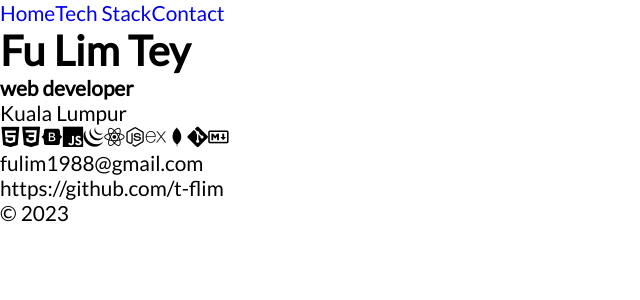
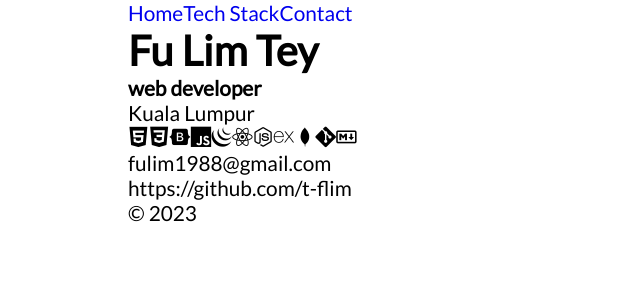
Before and after one commit to t-flim/t-flim.github.io, a React (Vite) app: page / in a window 1280 px wide. Shown: the top 300 px of the page, without its empty margins (0-640 px from the left). Built offline with nearby package versions, Linux system fonts and the light colour scheme.

Commit message:
Add container class

```diff
--- a/src/components/contacts/Contacts.jsx
+++ b/src/components/contacts/Contacts.jsx
@@ -5,11 +5,13 @@ function Contacts() {
 
     return(
         <section id="contacts">
-            {contactMethods.map(contactMethod => {
-                return(
-                    <p key={contactMethod.id}>{contactMethod.url}</p>
-                )
-            })}
+            <div class="container">
+                {contactMethods.map(contactMethod => {
+                    return(
+                        <p key={contactMethod.id}>{contactMethod.url}</p>
+                    )
+                })}
+            </div>
         </section>
     )
 }
--- a/src/components/footer/Footer.jsx
+++ b/src/components/footer/Footer.jsx
@@ -5,9 +5,11 @@ function Footer() {
 
     return(
         <footer id="footer">
-            <p>
-                &copy; {currentYear}
-            </p>
+            <div class="container">
+                <p>
+                    &copy; {currentYear}
+                </p>
+            </div>
         </footer>
     )
 }
--- a/src/components/header/Header.jsx
+++ b/src/components/header/Header.jsx
@@ -6,11 +6,13 @@ function Header() {
 
     return(
         <header id="hero">
-            <div className="hero-name">
-                <h1>{firstName} {lastName}</h1>
-                <h4>{title}</h4>
+            <div class="container">
+                <div className="hero-name">
+                    <h1>{firstName} {lastName}</h1>
+                    <h4>{title}</h4>
+                </div>
+                <p>{location}</p>
             </div>
-            <p>{location}</p>
         </header>
     )
 }
--- a/src/components/navbar/NavBar.jsx
+++ b/src/components/navbar/NavBar.jsx
@@ -5,7 +5,7 @@ function NavBar() {
 
     return(
         <nav id="nav">
-            <ul className="nav__list row">
+            <ul className="nav__list row container">
                 <li className="nav__list--item">
                     <a className="nav__list--link" href="#hero">Home</a>
                 </li>
--- a/src/components/tech-stacks/TechStacks.jsx
+++ b/src/components/tech-stacks/TechStacks.jsx
@@ -6,13 +6,14 @@ function TechStacks() {
 
     return(
         <section id="tech-stacks">
-            {techStacks.map(techStack => {
-                return(
+            <div class="container">
+                {techStacks.map(techStack => {
+                    return(
 
-            <i key={techStack.id} className={`devicon-${techStack.url}`}></i>
-
-                )
-            })}
+                <i key={techStack.id} className={`devicon-${techStack.url}`}></i>
+                    )
+                })}
+            </div>
         </section>
     )
 }
```
